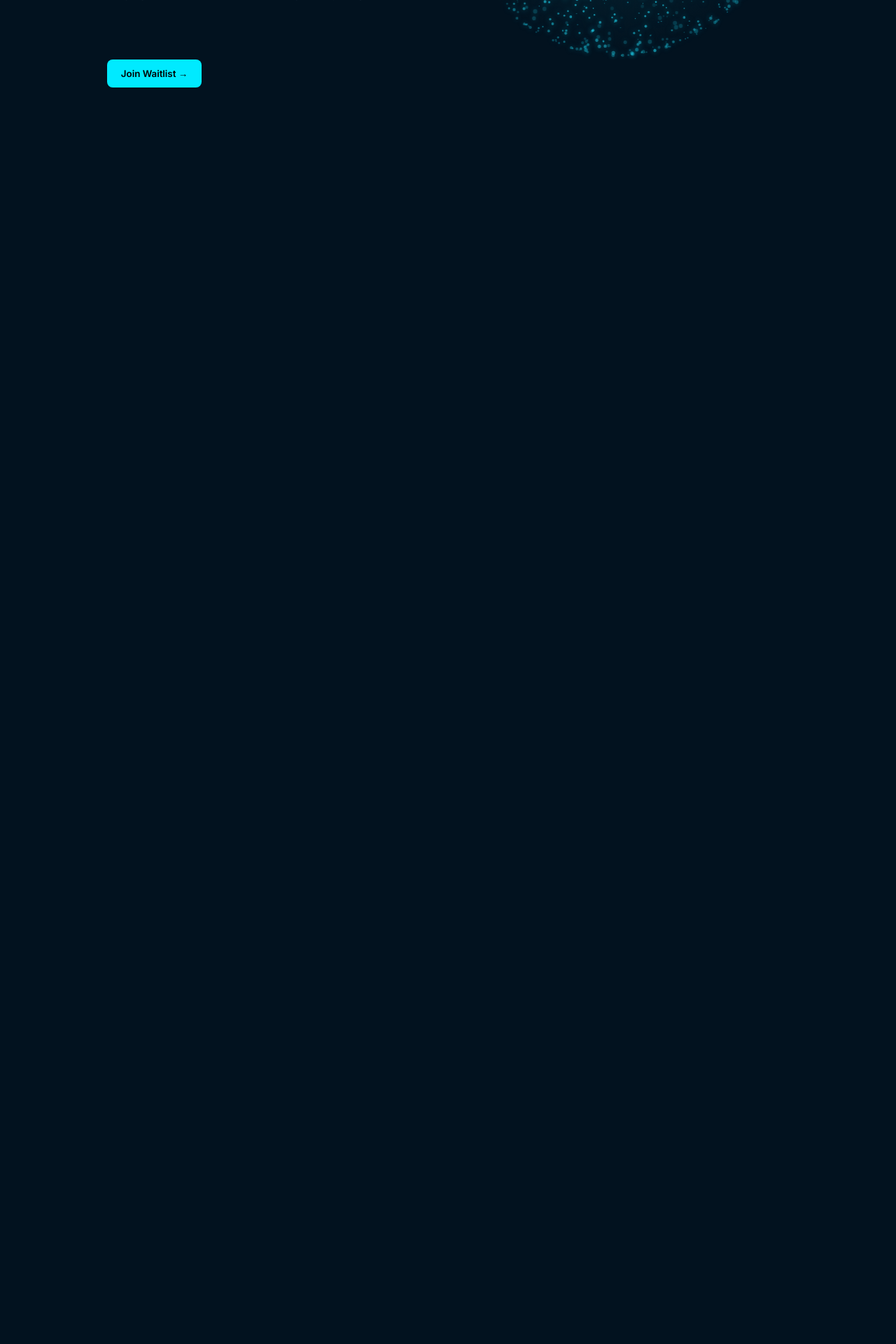
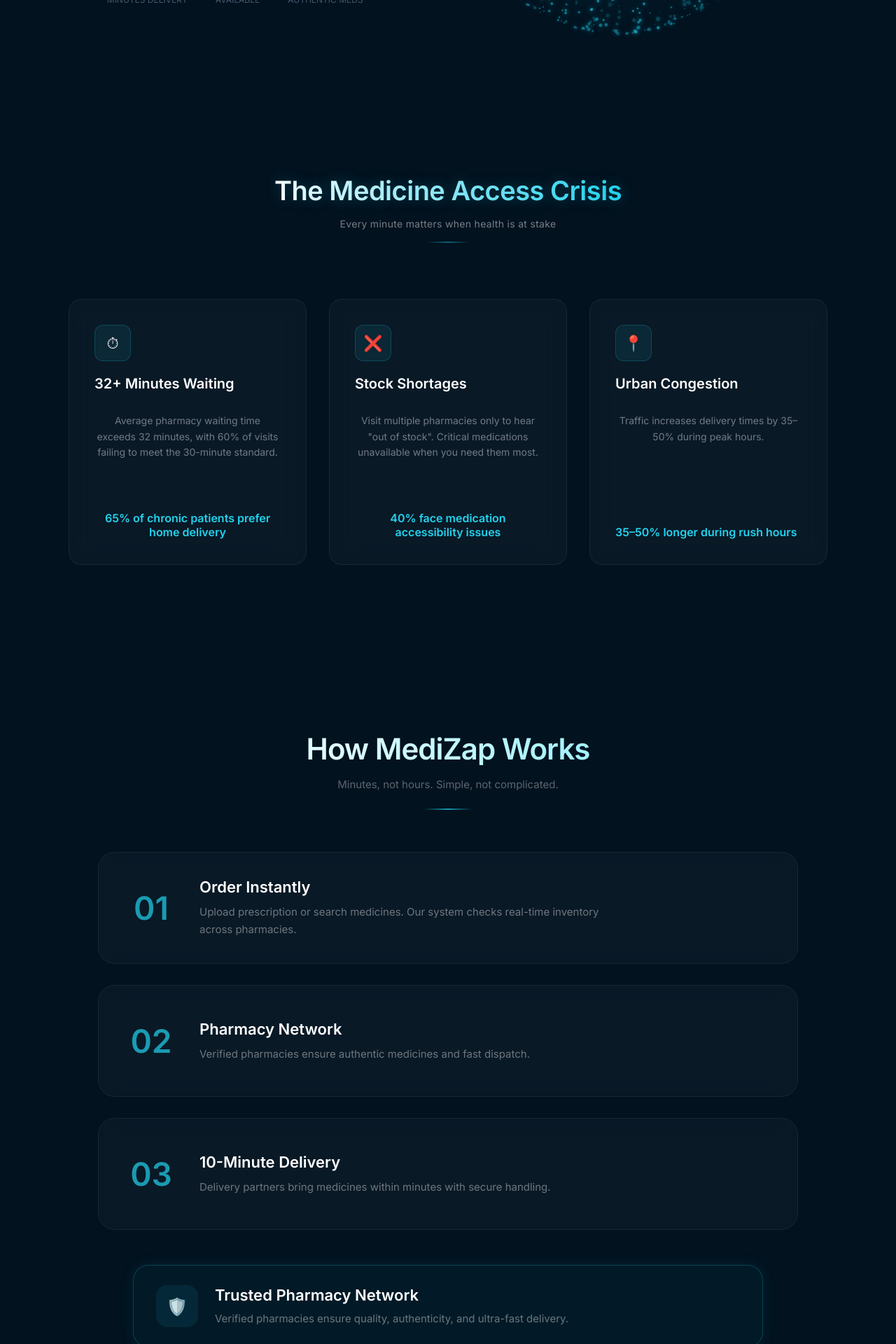
Before and after one commit to sainmusicofficial-ui/medizap, a React (Vite) app: page / in a window 1280 px wide. Shown: the part 720-2640 px from the top of the page at 70% size. Before the commit the page ends 945 px from the top, so only its background shows below. Built offline with nearby package versions, Linux system fonts and the light colour scheme.

Commit message:
Updated Medizap landing page

```diff
--- a/src/App.css
+++ b/src/App.css
@@ -13,10 +13,9 @@
 
 h1 {
   font-family: "Sora", sans-serif;
-  font-size: 52px;
+  font-size: 48px;
   font-weight: 700;
-  line-height: 1.1;
-  letter-spacing: -1px;
+  line-height: 1.2;
 }
 
 /* MAIN APP */
@@ -25,6 +24,7 @@
   padding: 30px 60px;
 }
 
+/* ================= NAVBAR ================= */
 .navbar {
   position: sticky;
   top: 0;
@@ -37,19 +37,25 @@
   padding: 16px 40px;
   margin-bottom: 40px;
 
-  background: rgba(2, 6, 23, 0.6);
-  backdrop-filter: blur(10px);
+  background: rgba(10, 25, 47, 0.7);
+  backdrop-filter: blur(12px);
 
   border-radius: 12px;
 }
 
-/* LEFT (LOGO) */
+/* FIXED LOGO */
 .nav-left img {
-  height: 32px;
+  height: 78px;
+  width: auto;
+  object-fit: contain;
+
+  transform: scale(1.45);
+  transform-origin: left center;
+
   display: block;
 }
 
-/* CENTER MENU */
+/* MENU */
 .nav-center {
   display: flex;
   gap: 32px;
@@ -66,96 +72,26 @@
   color: #22d3ee;
 }
 
-/* RIGHT BUTTON */
-.nav-right .btn-outline {
-  padding: 8px 16px;
-  border: 1px solid #22d3ee;
-  background: transparent;
-  color: #22d3ee;
-  border-radius: 8px;
-  cursor: pointer;
-}.navbar {
-  width: 100%;
-  padding: 18px 40px;
-
-  display: flex;
-  align-items: center;
-  justify-content: space-between;
-
-  background: rgba(10, 25, 47, 0.7);
-  backdrop-filter: blur(12px);
-
-  border-radius: 14px;
-}
-
-/* LEFT (LOGO) */
-.nav-left img {
-  height: 52px;
-  width: auto;
-  object-fit: contain;
-
-  /* THIS is the important part */
-  transform: scale(1.6);
-  transform-origin: left center;
-}
-
-/* CENTER MENU */
-.nav-center {
-  display: flex;
-  gap: 32px;
-}
-
-.nav-center a {
-  color: #9ca3af;
-  font-size: 14px;
-  cursor: pointer;
-  transition: 0.3s;
-}
-
-.nav-center a:hover {
-  color: #22d3ee;
-}
-
-/* RIGHT BUTTON */
-.nav-right .btn-outline {
-  padding: 8px 16px;
-  border: 1px solid #22d3ee;
-  background: transparent;
-  color: #22d3ee;
-  border-radius: 8px;
+/* BUTTON */
+.btn-primary {
+  background: #22d3ee;
+  color: black;
+  border: none;
+  padding: 12px 22px;
+  border-radius: 10px;
+  font-weight: 600;
   cursor: pointer;
 }
 
-.btn-outline {
-  border: 1px solid #22d3ee;
-  background: transparent;
-  color: #22d3ee;
-
-  padding: 8px 18px;
-  border-radius: 999px;
-
-  font-size: 13px;
-  font-weight: 500;
-
-  cursor: pointer;
-  transition: 0.3s;
-}
-
-.btn-outline:hover {
-  background: #22d3ee;
-  color: black;
-}
-
-/* HERO */
+/* ================= HERO ================= */
 .hero {
   display: flex;
   align-items: center;
   justify-content: space-between;
 }
 
-/* LEFT SIDE */
 .left {
-  max-width: 600px; /* was too small before */
+  max-width: 600px;
 }
 
 .badge {
@@ -166,12 +102,6 @@
   font-size: 12px;
   color: #22d3ee;
   margin-bottom: 20px;
-}
-
-h1 {
-  font-size: 48px;
-  font-weight: 700;
-  line-height: 1.2;
 }
 
 h1 span {
@@ -199,7 +129,6 @@
   outline: none;
   background: transparent;
   color: white;
-  font-size: 14px;
 }
 
 .input-box button {
@@ -210,7 +139,6 @@
   color: black;
   font-weight: 600;
   cursor: pointer;
-  transition: all 0.2s ease;
 }
 
 .input-box button:hover {
@@ -231,17 +159,6 @@
 .stats p {
   font-size: 12px;
   color: #64748b;
-}
-
-/* BUTTON */
-.btn-primary {
-  background: #22d3ee;
-  color: black;
-  border: none;
-  padding: 12px 22px;
-  border-radius: 10px;
-  font-weight: 600;
-  cursor: pointer;
 }
 
 /* RIGHT SIDE */
@@ -265,70 +182,395 @@
   width: 100% !important;
   height: 100% !important;
 }
-/* =========================
-   RESPONSIVE (MOBILE FIX)
-   ========================= */
 
-@media (max-width: 900px) {
+/* ================= PROBLEM ================= */
+.problem-section {
+  display: flex;
+  flex-direction: column;
+  align-items: center;
 
-  /* NAVBAR */
-  .navbar {
-    flex-direction: column;
-    gap: 12px;
-    padding: 16px;
+  text-align: center;
+  padding: 120px 0;   /* slightly more vertical spacing */
 }
 
-  .nav-center {
-    flex-wrap: wrap;
-    justify-content: center;
-    gap: 16px;
+.problem-section h2 {
+  font-size: 38px;
+  font-weight: 700;
+
+  background: linear-gradient(90deg, #ffffff, #22d3ee);
+  -webkit-background-clip: text;
+  -webkit-text-fill-color: transparent;
+
+  letter-spacing: -0.5px;
+
+  text-shadow:
+    0 0 20px rgba(34, 211, 238, 0.25);
 }
 
-  /* HERO SECTION */
-  .hero {
-    flex-direction: column;
-    text-align: center;
-    gap: 40px;
+.problem-section .subtitle {
+  margin-top: 14px;
+
+  color: rgba(255,255,255,0.65);
+
+  font-size: 14px;
+  letter-spacing: 0.3px;
+
+  position: relative;
 }
 
-  .left {
-    width: 100%;
+/* subtle glow line */
+.problem-section .subtitle::after {
+  content: "";
+  display: block;
+  margin: 14px auto 0;
+
+  width: 60px;
+  height: 2px;
+
+  background: linear-gradient(90deg, transparent, #22d3ee, transparent);
+
+  opacity: 0.6;
 }
 
-  .right {
-    width: 100%;
+.problem-cards {
   display: flex;
   justify-content: center;
+  gap: 32px;
+  margin-top: 60px;
+}
+
+.problem-card {
+  position: relative;
+ width: 340px;        /* was ~320 */
+  min-height: 380px;   /* was ~260 */
+
+padding: 36px;
+  border-radius: 18px;
+
+  background: rgba(255, 255, 255, 0.03);
+  border: 1px solid rgba(255, 255, 255, 0.06);
+
+  backdrop-filter: blur(16px);
+  -webkit-backdrop-filter: blur(16px);
+
+  display: flex;
+  flex-direction: column;
+  align-items: flex-start;
+
+  transition: all 0.4s ease;
+  overflow: hidden;
+}
+
+/* ✨ GLASS GLOW LAYER */
+.problem-card::before {
+  content: "";
+  position: absolute;
+  inset: 0;
+  border-radius: 18px;
+
+  background: radial-gradient(
+    circle at 50% 50%,
+    rgba(34, 211, 238, 0.18),
+    transparent 70%
+  );
+
+  opacity: 0;
+  transition: opacity 0.4s ease;
+}
+
+/* ✨ HOVER EFFECT (THIS IS THE IMPORTANT ONE) */
+.problem-card:hover {
+  transform: translateY(-12px) scale(1.04);
+
+  border: 1px solid rgba(34, 211, 238, 0.6);
+
+  background: rgba(255, 255, 255, 0.06);
+
+  box-shadow:
+    0 10px 30px rgba(0, 0, 0, 0.5),
+    0 0 25px rgba(34, 211, 238, 0.3),
+    0 0 60px rgba(34, 211, 238, 0.2);
+}
+
+/* glow fade in */
+.problem-card:hover::before {
+  opacity: 1;
+}
+
+/* ICON */
+.problem-card .icon {
+  width: 52px;
+  height: 52px;
+
+  display: flex;
+  align-items: center;
+  justify-content: center;
+
+  border-radius: 12px;
+
+  background: rgba(34, 211, 238, 0.08);
+  border: 1px solid rgba(34, 211, 238, 0.2);
+
+  margin-bottom: 22px;
+
+  font-size: 22px;
 }
 
 /* TEXT */
-  .left h1 {
-    font-size: 34px;
-    line-height: 1.2;
+.problem-card h3 {
+  font-size: 20px;
+  margin-bottom: 10px;
 }
 
-  .left p {
+.problem-card p {
+  color: #9ca3af;
   font-size: 14px;
+  margin-bottom: 16px;
 }
 
-  /* INPUT */
-  .input-box {
-    width: 100%;
+.problem-card span {
+  margin-top: auto;
+  color: #22d3ee;
+  font-weight: 600;
 }
 
-  .input-box input {
-    width: 100%;
+.problem-card .icon {
+  width: 52px;
+  height: 52px;
+  display: flex;
+  align-items: center;
+  justify-content: center;
+  border-radius: 12px;
+  background: rgba(34,211,238,0.08);
+  margin-bottom: 20px;
 }
 
-  /* STATS */
-  .stats {
-    justify-content: center;
-    gap: 20px;
+/* ================= HOW SECTION ================= */
+.how-section {
+  padding: 120px 0;
+  text-align: center;
 }
 
-  /* SPHERE */
-  .sphere canvas {
-    width: 300px !important;
-    height: 300px !important;
+.how-section h2 {
+  font-size: 42px;
+  font-weight: 700;
+  line-height: 1.1;
+
+  background: linear-gradient(
+    90deg,
+    #ffffff 0%,
+    #dffcff 35%,
+    #67e8f9 100%
+  );
+
+  -webkit-background-clip: text;
+  -webkit-text-fill-color: transparent;
+
+  margin-bottom: 16px;
+  letter-spacing: -1px;
 }
+
+.how-section .subtitle {
+  margin: 0 auto;
+  color: rgba(255,255,255,0.5);
+
+  font-size: 15px;
+  line-height: 1.6;
+
+  max-width: 600px;
+  text-align: center;
+
+  position: relative;
 }
+
+.how-section .subtitle::after {
+  content: "";
+
+  display: block;
+
+  width: 70px;
+  height: 2px;
+
+  margin: 22px auto 0;
+
+  background: linear-gradient(
+    90deg,
+    transparent,
+    #22d3ee,
+    transparent
+  );
+}
+
+.how-section {
+  padding: 120px 0;
+  text-align: center;
+}
+
+.steps {
+  margin-top: 60px;
+  display: flex;
+  flex-direction: column;
+  gap: 30px;
+  align-items: center;
+}
+
+.step {
+  width: 100%;
+  max-width: 1000px;
+
+  min-height: 160px;
+  display: flex;
+  align-items: center;
+  gap: 34px;
+
+  padding: 34px 40px;
+
+  border-radius: 24px;
+
+  background: rgba(255,255,255,0.03);
+  border: 1px solid rgba(255,255,255,0.06);
+
+  backdrop-filter: blur(14px);
+
+  transition: all 0.35s ease;
+
+  position: relative;
+  overflow: hidden;
+  isolation: isolate;
+}
+
+.step::before {
+  content: "";
+  position: absolute;
+
+  width: 420px;
+  height: 420px;
+
+  top: 50%;
+  left: 50%;
+
+  transform: translate(-50%, -50%);
+
+  background: radial-gradient(
+    circle,
+    rgba(34,211,238,0.18),
+    transparent 70%
+  );
+
+  opacity: 0;
+  transition: opacity 0.35s ease;
+
+  z-index: -1;
+}
+
+.step:hover::after {
+  opacity: 1;
+}
+
+.step:hover::before {
+  opacity: 1;
+}
+
+.step:hover {
+  transform: translateY(-6px);
+
+  border: 1px solid rgba(34,211,238,0.5);
+
+  box-shadow:
+    0 0 25px rgba(34,211,238,0.18),
+    0 0 60px rgba(34,211,238,0.08);
+}
+
+.step-number {
+  min-width: 70px;
+
+  font-size: 46px;
+  font-weight: 700;
+  line-height: 1;
+
+  color: rgba(34,211,238,0.7);
+}
+
+.step-content {
+  flex: 1;
+  text-align: left;
+}
+
+.step-content h3 {
+  font-size: 22px;
+  margin-bottom: 10px;
+  color: white;
+}
+
+.step-content p {
+  margin: 0;
+
+  font-size: 15px;
+  line-height: 1.7;
+
+  color: rgba(255,255,255,0.58);
+
+  max-width: 620px;
+}
+
+/* TRUST CARD */
+.trust-card {
+  margin: 50px auto 0;
+  width: 100%;
+  max-width: 900px;
+
+  display: flex;
+  align-items: center;
+  gap: 24px;
+
+  padding: 28px 32px;
+
+  border-radius: 22px;
+
+  background: rgba(34,211,238,0.04);
+  border: 1px solid rgba(34,211,238,0.22);
+
+  backdrop-filter: blur(14px);
+
+  transition: all 0.35s ease;
+
+  box-shadow:
+    0 0 22px rgba(34,211,238,0.08);
+}
+
+.trust-card .icon {
+  width: 60px;
+  height: 60px;
+
+  display: flex;
+  align-items: center;
+  justify-content: center;
+
+  border-radius: 16px;
+
+  background: rgba(34,211,238,0.08);
+
+  font-size: 24px;
+
+  flex-shrink: 0;
+}
+
+.trust-card h3 {
+  font-size: 22px;
+  margin-bottom: 8px;
+  text-align: left;
+  color: white;
+}
+
+.trust-card p {
+  margin: 0;
+
+  font-size: 15px;
+  line-height: 1.7;
+
+  color: rgba(255,255,255,0.58);
+
+  text-align: left;
+
+  max-width: 560px;
+}
--- a/src/App.jsx
+++ b/src/App.jsx
@@ -8,11 +8,9 @@
   const handleCheck = () => {
     const pin = document.getElementById("pincode").value;
     if (!pin) return;
-
     setShowResult(true);
   };
 
-  // 🔥 OLD SPHERE (FIXED + CLEAN)
   useEffect(() => {
     const canvas = canvasRef.current;
     if (!canvas) return;
@@ -97,6 +95,8 @@
 
   return (
     <div className="app">
+
+      {/* NAVBAR */}
       <header className="navbar">
         <div className="nav-left">
           <img src="/logo.png" alt="Medizap" />
@@ -111,15 +111,13 @@
         </div>
 
         <div className="nav-right">
-          <button
-            className="btn-primary"
-            onClick={() => alert("You’ve been added to the waitlist 🚀")}
-          >
+          <button className="btn-primary">
             Join Waitlist →
           </button>
         </div>
       </header>
 
+      {/* HERO */}
       <section className="hero">
         <div className="left">
           <span className="badge">⚡ LIGHTNING FAST DELIVERY</span>
@@ -130,9 +128,7 @@
           </h1>
 
           <p>
-            We’re building the future of medicine delivery. Join our waitlist to
-            be the first to experience lightning-fast delivery from nearby
-            pharmacies.
+            We’re building the future of medicine delivery. Join our waitlist to be the first to experience lightning-fast delivery from nearby pharmacies.
           </p>
 
           <div className="input-box">
@@ -143,13 +139,9 @@
           {showResult && (
             <div className="result-card">
               <div className="result-icon">📍</div>
-
               <div>
                 <h3>Coming Soon!</h3>
                 <p>We're launching in Bangalore by Q2 2026</p>
-                <span className="link">
-                  Join Waitlist to Get Notified →
-                </span>
               </div>
             </div>
           )}
@@ -168,8 +160,6 @@
               <p>AUTHENTIC MEDS</p>
             </div>
           </div>
-
-          <button className="btn-primary">Join Waitlist →</button>
         </div>
 
         <div className="right">
@@ -178,6 +168,98 @@
           </div>
         </div>
       </section>
+
+      {/* PROBLEM SECTION */}
+      <section className="problem-section">
+        <h2>The Medicine Access Crisis</h2>
+        <p className="subtitle">
+          Every minute matters when health is at stake
+        </p>
+
+        <div className="problem-cards">
+
+          <div className="problem-card">
+            <div className="icon">⏱</div>
+            <h3>32+ Minutes Waiting</h3>
+            <p>
+              Average pharmacy waiting time exceeds 32 minutes, with 60% of visits failing to meet the 30-minute standard.
+            </p>
+            <span>65% of chronic patients prefer home delivery</span>
+          </div>
+
+          <div className="problem-card">
+            <div className="icon">❌</div>
+            <h3>Stock Shortages</h3>
+            <p>
+              Visit multiple pharmacies only to hear "out of stock". Critical medications unavailable when you need them most.
+            </p>
+            <span>40% face medication accessibility issues</span>
+          </div>
+
+          <div className="problem-card">
+            <div className="icon">📍</div>
+            <h3>Urban Congestion</h3>
+            <p>
+              Traffic increases delivery times by 35–50% during peak hours.
+            </p>
+            <span>35–50% longer during rush hours</span>
+          </div>
+
+        </div>
+      </section>
+
+      {/* HOW SECTION */}
+      <section className="how-section">
+        <h2>How MediZap Works</h2>
+        <p className="subtitle">
+          Minutes, not hours. Simple, not complicated.
+        </p>
+
+        <div className="steps">
+
+          <div className="step">
+            <div className="step-number">01</div>
+            <div className="step-content">
+              <h3>Order Instantly</h3>
+              <p>
+                Upload prescription or search medicines. Our system checks real-time inventory across pharmacies.
+              </p>
+            </div>
+          </div>
+
+          <div className="step">
+            <div className="step-number">02</div>
+            <div className="step-content">
+              <h3>Pharmacy Network</h3>
+              <p>
+                Verified pharmacies ensure authentic medicines and fast dispatch.
+              </p>
+            </div>
+          </div>
+
+          <div className="step">
+            <div className="step-number">03</div>
+            <div className="step-content">
+              <h3>10-Minute Delivery</h3>
+              <p>
+                Delivery partners bring medicines within minutes with secure handling.
+              </p>
+            </div>
+          </div>
+
+        </div>
+
+        <div className="trust-card">
+          <div className="icon">🛡️</div>
+          <div>
+            <h3>Trusted Pharmacy Network</h3>
+            <p>
+              Verified pharmacies ensure quality, authenticity, and ultra-fast delivery.
+            </p>
+          </div>
+        </div>
+      </section>
+
     </div>
   );
 }
```
Lines whose indentation alone changed are shown as unchanged.
